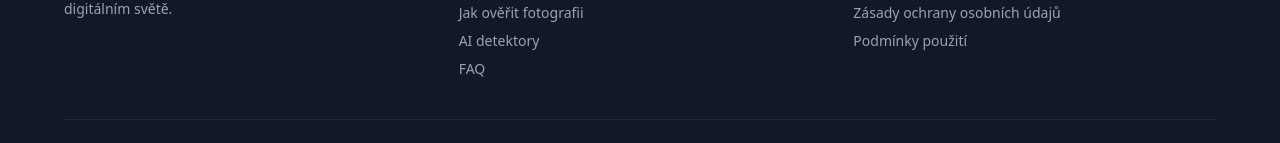
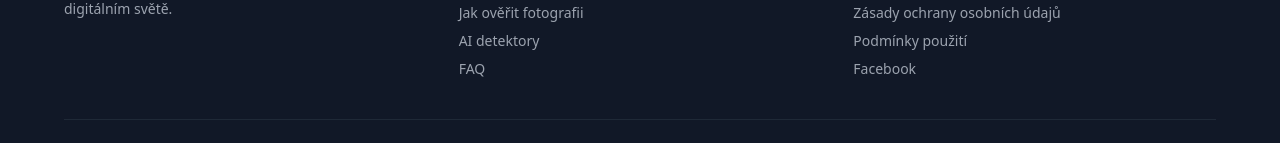
Before and after one commit to czhyenacz-g/jetoai, a Next.js app: page /ne in a window 1280 px wide. Shown: the part 734-877 px from the top of the page. Built offline with nearby package versions, Linux system fonts and the light colour scheme; no server answers.

Commit message:
feat: add Facebook link to footer

```diff
--- a/app/components/Footer.tsx
+++ b/app/components/Footer.tsx
@@ -61,6 +61,16 @@
                 Podmínky použití
               </Link>
             </li>
+            <li>
+              <a
+                href="https://www.facebook.com/jetoai.cz"
+                target="_blank"
+                rel="noopener noreferrer"
+                className="hover:text-white"
+              >
+                Facebook
+              </a>
+            </li>
           </ul>
         </div>
       </div>
```
